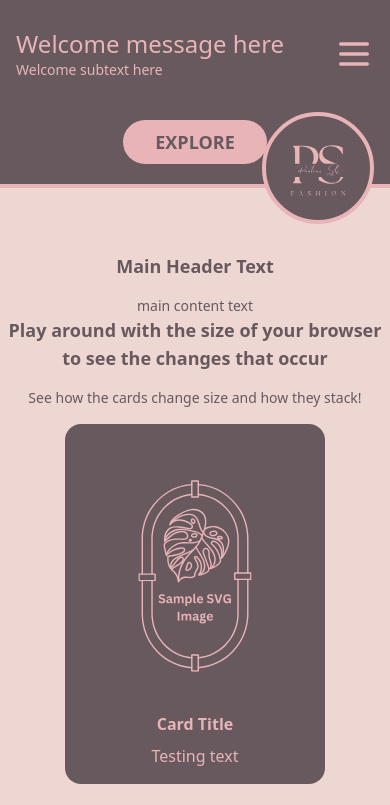
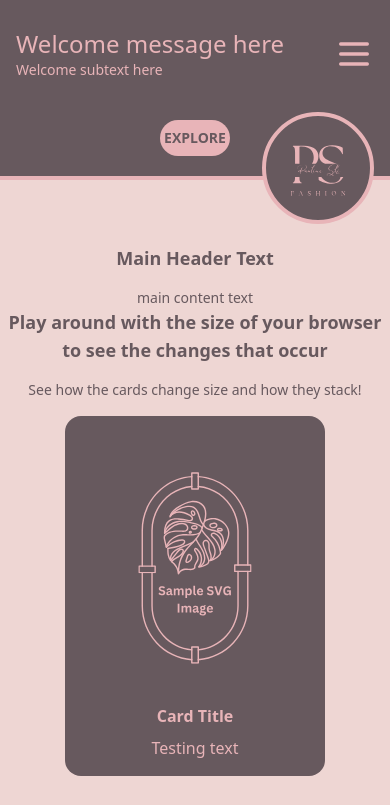
Before and after one commit to ahmedamerworks/pshi, a plain HTML site: page index.html in a window 390 px wide. Shown: the top 805 px of the page. Drawn offline with nearby package versions, Linux system fonts and the light colour scheme.

Commit message:
fixed explore button on mobile view

```diff
--- a/index.html
+++ b/index.html
@@ -37,7 +37,7 @@
           <div class="w-full flex justify-center">
             <a
               href="#"
-              class="explore-button font-bold text-lg uppercase mt-2 px-8 py-2 rounded-full"
+              class="explore-button font-bold sm:text-lg uppercase mt-2 sm:px-8 sm:py-2 rounded-full text-sm px-1 py-2"
               >Explore</a
             >
           </div>
```
